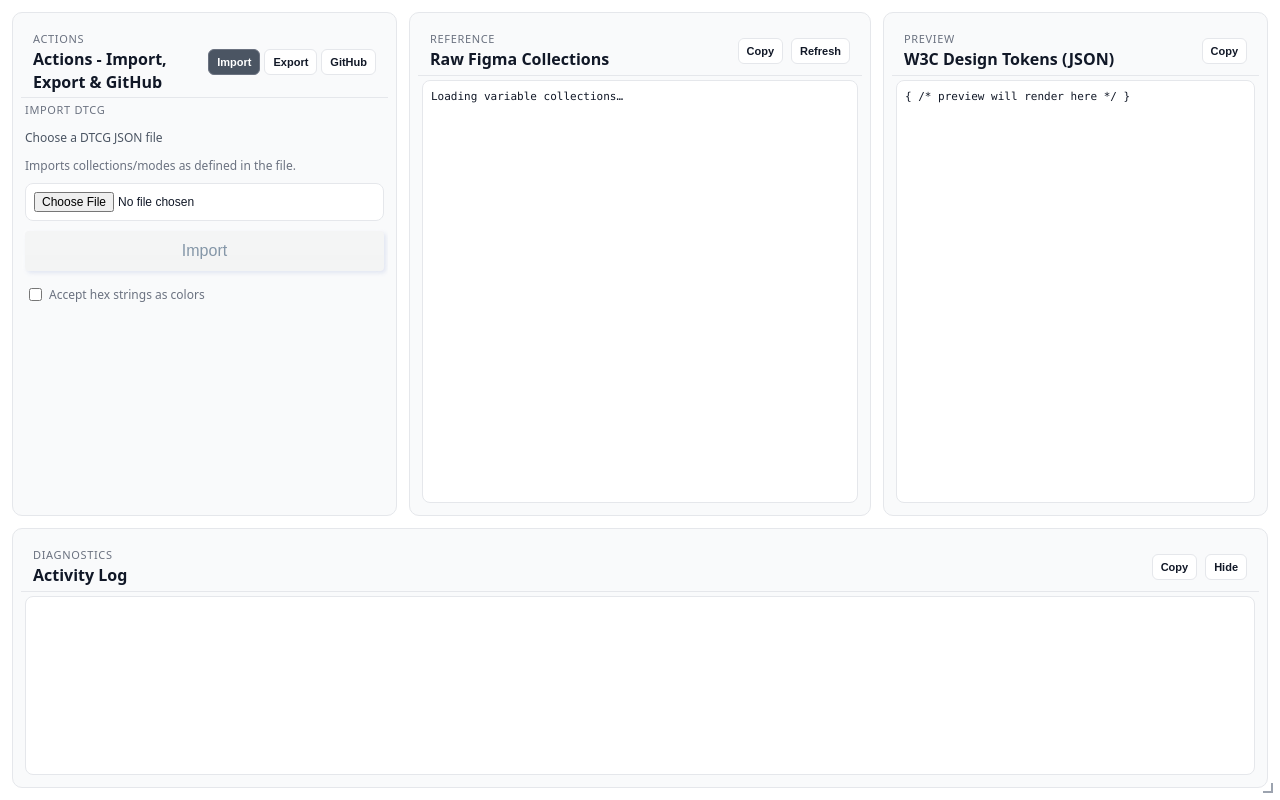
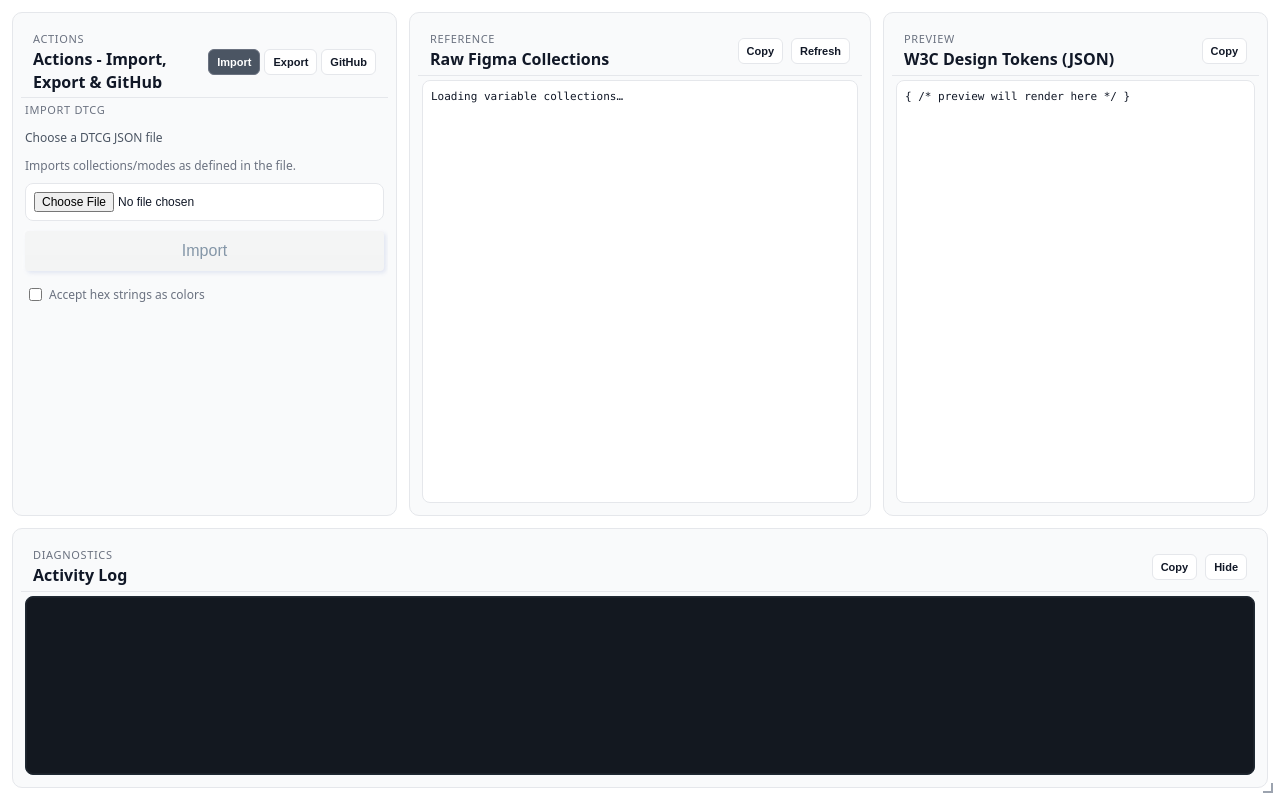
Before and after one commit to itsmedavep/figma-dtcg, a website with bundled scripts: page src/app/ui.html in a window 1280 px wide. Built offline with nearby package versions, Linux system fonts and the light colour scheme.

Commit message:
log window style changes

```diff
--- a/src/app/ui.html
+++ b/src/app/ui.html
@@ -196,7 +196,7 @@
       background: #fff;
       border: 1px solid var(--border);
       border-radius: 8px;
-      font-family: ui-monospace, SFMono-Regular, Menlo, Consolas, "Liberation Mono", monospace;
+      font-family: "SFMono-Regular", Menlo, Consolas, "Cascadia Code", "Source Code Pro", "JetBrains Mono", ui-monospace, monospace;
       font-size: 11px;
       white-space: pre-wrap;
       overflow-wrap: anywhere;
@@ -206,6 +206,26 @@
       min-height: 0;
       flex: 1;
       height: 100%;
+    }
+
+    #log {
+      background: #0b0d10;
+      color: #f5f7fa;
+      font-family: ui-monospace, SFMono-Regular, Menlo, Consolas, "Liberation Mono", monospace;
+      font-size: 12px;
+      line-height: 1.5;
+      padding: 12px;
+      border-radius: 8px;
+      border: 1px solid #1f2933;
+      box-shadow: inset 0 0 0 1px rgba(255, 255, 255, 0.04);
+      overflow-y: auto;
+      min-height: 140px;
+      max-height: 100%;
+    }
+
+    #log>div {
+      padding: 2px 0;
+      white-space: pre-wrap;
     }
 
     .stack {
@@ -248,18 +268,21 @@
     }
 
     #log {
-      padding: .5rem;
-      background: #fff;
-      border: 1px solid var(--border);
+      display: block;
+      padding: 12px;
+      background: #131820;
+      color: #f5f7fa;
+      border: 1px solid #1f2933;
       border-radius: 8px;
       font-family: ui-monospace, SFMono-Regular, Menlo, Consolas, "Liberation Mono", monospace;
-      font-size: 11px;
+      font-size: 12px;
       white-space: pre-wrap;
-      overflow: auto;
+      overflow-y: auto;
       min-width: 0;
       min-height: 0;
       flex: 1;
       height: 100%;
+      box-shadow: inset 0 0 0 1px rgba(255, 255, 255, 0.04);
     }
 
     .resize-handle {
```
